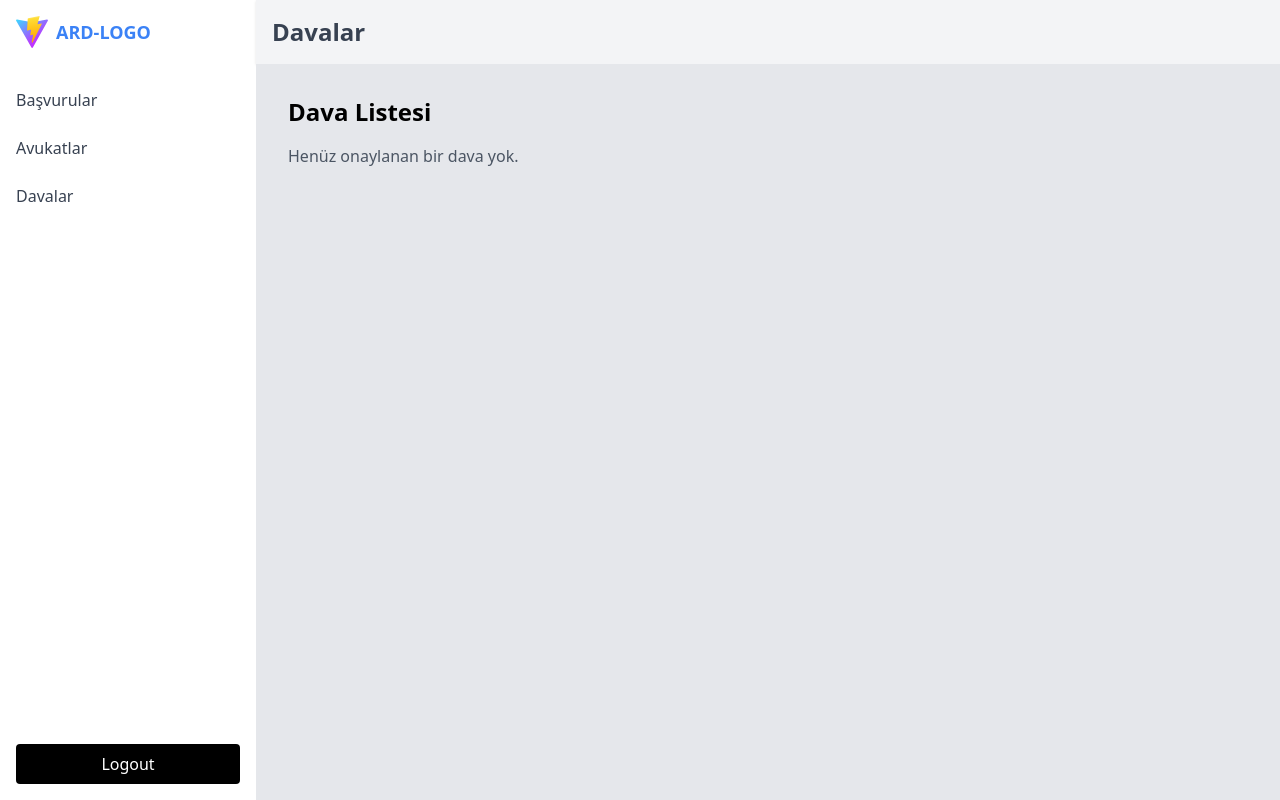
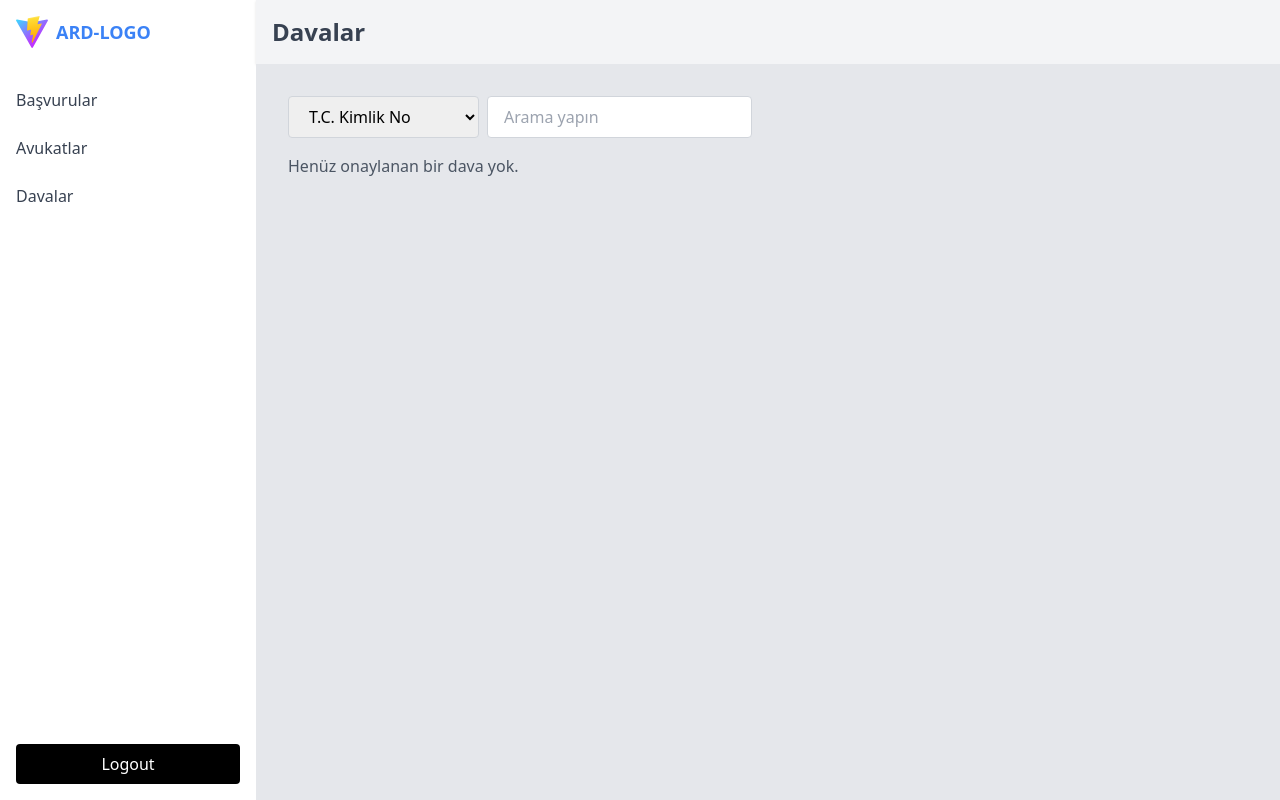
Before and after one commit to emrehasilik/ARD, a React (Vite) app in the folder frontend/: page /davalar in a window 1280 px wide. Built offline with nearby package versions, Linux system fonts and the light colour scheme.

Commit message:
Case layer updated

```diff
--- a/frontend/src/layers/Case.jsx
+++ b/frontend/src/layers/Case.jsx
@@ -9,11 +9,25 @@ const Case = () => {
   const { applications, updateApplication, removeApplication } = useApplicationStore();
   const [selectedDetails, setSelectedDetails] = useState(null); // Detayları göstermek için state
   const [editingCase, setEditingCase] = useState(null); // Düzenleme için state
+  const [searchCriteria, setSearchCriteria] = useState("tcKimlikNo");
+  const [searchValue, setSearchValue] = useState("");
 
   // Onaylanan başvuruları filtreliyoruz
   const approvedCases = applications.filter(
     (app) => app.status === "Onaylandı"
-  );
+  ).filter((app) => {
+    if (!searchValue) return true;
+    const valueToSearch =
+      searchCriteria === "tcKimlikNo"
+        ? app.tcKimlikNo
+        : searchCriteria === "adiSoyadi"
+        ? `${app.adi} ${app.soyadi}`
+        : searchCriteria === "ihlalNedeni"
+        ? app.ihlalNedeni
+        : app.detaylar.takipAvukat;
+
+    return valueToSearch.toLowerCase().includes(searchValue.toLowerCase());
+  });
 
   const handleShowDetails = (caseItem) => {
     setSelectedDetails(caseItem.detaylar); // Detayları ayarla
@@ -40,16 +54,36 @@ const Case = () => {
       <div className="flex-1 flex flex-col">
         <Header />
         <div className="bg-gray-200 flex-1 p-8">
-          <h2 className="text-2xl font-bold mb-4">Dava Listesi</h2>
+          <div className="flex justify-between mb-4">
+            <div className="flex items-center space-x-2">
+              <select
+                className="border border-gray-300 rounded px-4 py-2"
+                value={searchCriteria}
+                onChange={(e) => setSearchCriteria(e.target.value)}
+              >
+                <option value="tcKimlikNo">T.C. Kimlik No</option>
+                <option value="adiSoyadi">Başvuruyu Yapan</option>
+                <option value="ihlalNedeni">İhlal Nedeni</option>
+                <option value="takipAvukat">Takip Eden Avukat</option>
+              </select>
+              <input
+                type="text"
+                className="border border-gray-300 rounded px-4 py-2 flex-grow mr-4"
+                placeholder="Arama yapın"
+                value={searchValue}
+                onChange={(e) => setSearchValue(e.target.value)}
+              />
+            </div>
+          </div>
           {approvedCases.length === 0 ? (
             <p className="text-gray-600">Henüz onaylanan bir dava yok.</p>
           ) : (
-            <div>
+            <div className="text-gray-700 max-h-[520px] w-full overflow-y-auto">
               <table className="table-auto w-full border border-gray-300">
                 <thead className="bg-gray-100">
                   <tr>
                     <th className="border border-gray-300 px-4 py-2">T.C. Kimlik No</th>
-                    <th className="border border-gray-300 px-4 py-2">Ad Soyad</th>
+                    <th className="border border-gray-300 px-4 py-2">Başvuruyu Yapan</th>
                     <th className="border border-gray-300 px-4 py-2">İhlal Nedeni</th>
                     <th className="border border-gray-300 px-4 py-2">Detaylar</th>
                     <th className="border border-gray-300 px-4 py-2">Takip Eden Avukat</th>
--- a/frontend/src/layers/Lawyer.jsx
+++ b/frontend/src/layers/Lawyer.jsx
@@ -112,7 +112,7 @@ const Lawyer = () => {
           </div>
 
           {/* Avukatlar Tablosu */}
-          <div className="text-gray-700">
+          <div className="text-gray-700 max-h-[520px] w-full overflow-y-auto">
             <table className="table-auto w-full border border-gray-300">
               <thead className="bg-gray-100">
                 <tr>
```
